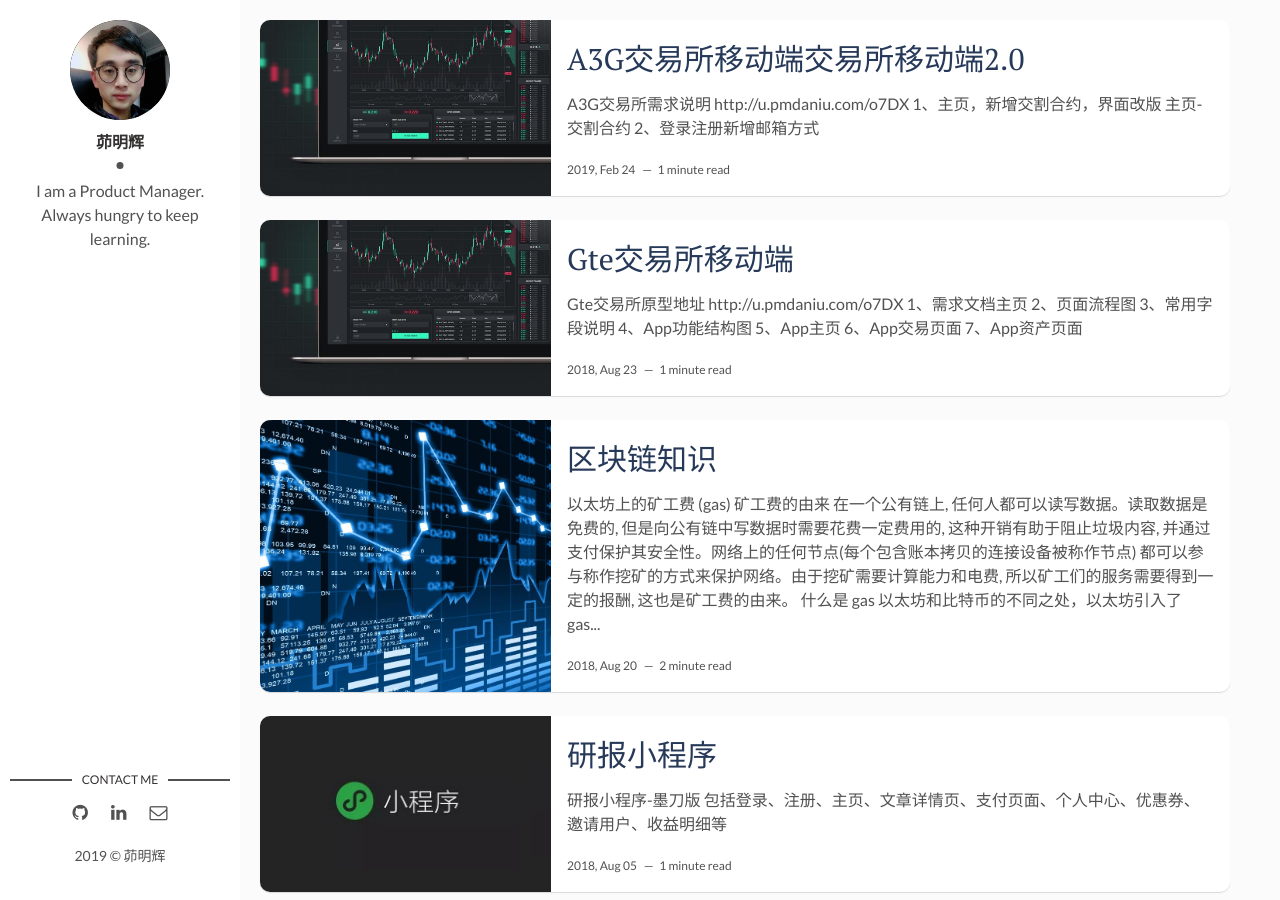
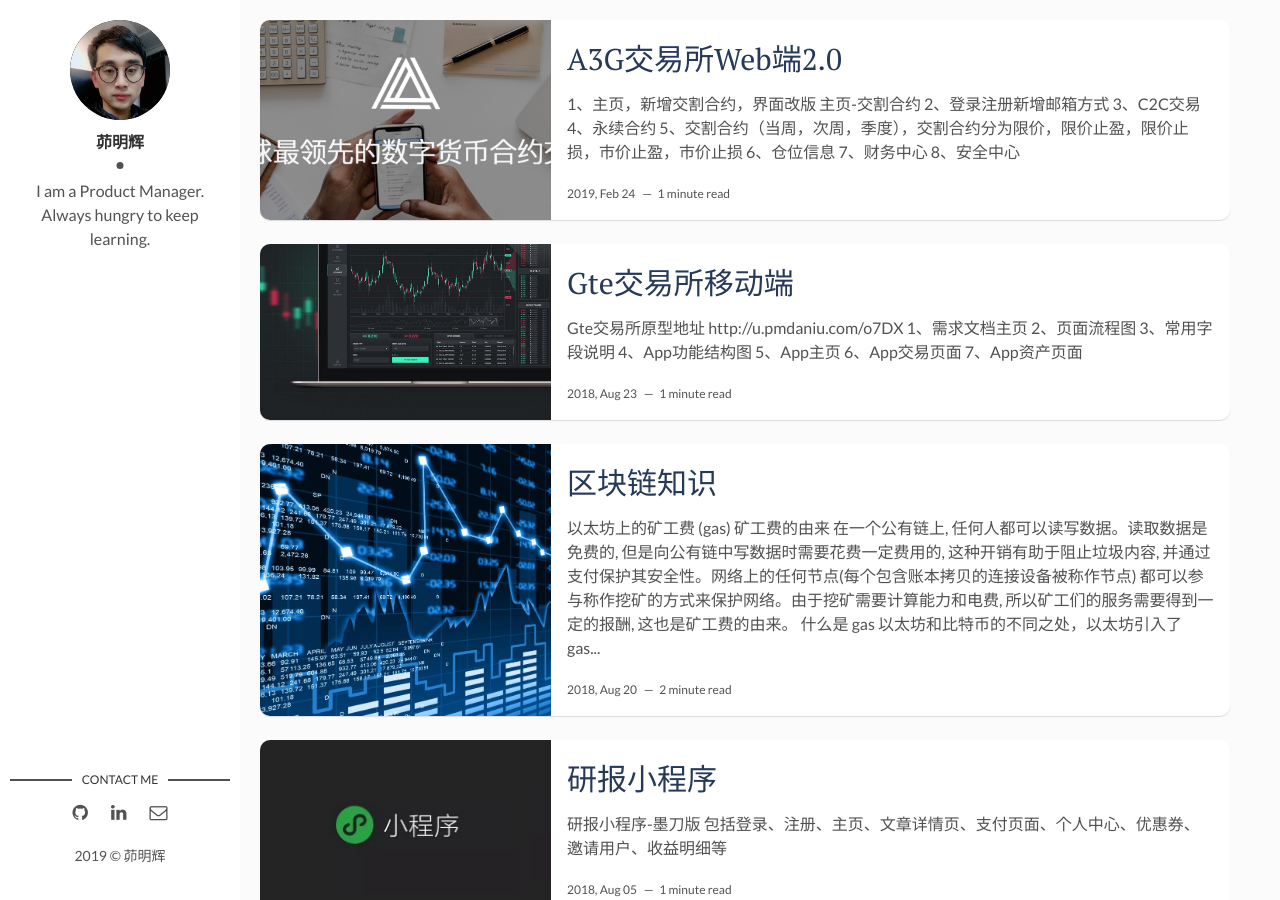
Before and after one commit to maominghui/maominghui.github.io, a Jekyll site: the page built from index.html, in a window 1280 px wide and 900 px high. Built offline with Jekyll 4.4.1, drawn with Linux system fonts in a browser that asks for light colours; the list of posts is cut into pages by our own code.

Commit message:
修改a3g内容
修改a3g内容

```diff
--- a/_posts/2019-02-24-A3G交易所Web端.md
+++ b/_posts/2019-02-24-A3G交易所Web端.md
@@ -1,14 +1,12 @@
 ---
 layout: post
-title: A3G交易所移动端交易所移动端2.0
+title: A3G交易所Web端2.0
 date: 2019-02-24 13:32:20 +0300
 description: You’ll find this post in your `_posts` directory. Go ahead and edit it and re-build the site to see your changes. # Add post description (optional)
-img: gte.jpg # Add image post (optional)
+img: a3g.jpeg # Add image post (optional)
 tags: [交易所]
 ---
 
-> A3G交易所需求说明
-[http://u.pmdaniu.com/o7DX](http://u.pmdaniu.com/o7DX)
 
 ### 1、主页，新增交割合约，界面改版
 ![需求文档主页]({{site.baseurl}}/assets/img/a3g/1_主页.png)
@@ -17,4 +15,35 @@
 ![主页-交割合约]({{site.baseurl}}/assets/img/a3g/1-1_主页交割合约.png)
 
 ### 2、登录注册新增邮箱方式
-![手机号登录]({{site.baseurl}}/assets/img/a3g/1-2_登录手机号.png)
+![img]({{site.baseurl}}/assets/img/a3g/1-2_登录手机号.png)
+![img]({{site.baseurl}}/assets/img/a3g/1-2-1_登录邮箱.png)
+![img]({{site.baseurl}}/assets/img/a3g/1-3_忘记密码手机号找回.png)
+![img]({{site.baseurl}}/assets/img/a3g/1-3-1_忘记密码邮箱找回.png)
+![img]({{site.baseurl}}/assets/img/a3g/1-4_注册手机号.png)
+![img]({{site.baseurl}}/assets/img/a3g/1-4-1_注册邮箱.png)
+
+### 3、C2C交易
+![img]({{site.baseurl}}/assets/img/a3g/1-5_C2C交易.png)
+
+### 4、永续合约
+![img]({{site.baseurl}}/assets/img/a3g/1-6_永续合约.png)
+
+### 5、交割合约（当周，次周，季度），交割合约分为限价，限价止盈，限价止损，市价止盈，市价止损
+![img]({{site.baseurl}}/assets/img/a3g/1-6-1_交割合约.png)
+
+### 6、仓位信息
+![img]({{site.baseurl}}/assets/img/a3g/1-6-1-3_交割合约仓位区.png)
+
+### 7、财务中心
+![img]({{site.baseurl}}/assets/img/a3g/1-7_财务中心.png)
+![img]({{site.baseurl}}/assets/img/a3g/1-7-1_委托管理.png)
+![img]({{site.baseurl}}/assets/img/a3g/1-7-2_成交查询.png)
+
+### 8、安全中心
+![img]({{site.baseurl}}/assets/img/a3g/1-8_安全中心.png)
+![img]({{site.baseurl}}/assets/img/a3g/1-8-1_实名认证.png)
+![img]({{site.baseurl}}/assets/img/a3g/1-8-2_安全设置.png)
+![img]({{site.baseurl}}/assets/img/a3g/1-8-2-1_修改登录密码.png)
+![img]({{site.baseurl}}/assets/img/a3g/1-8-2-2_修改交易密码.png)
+![img]({{site.baseurl}}/assets/img/a3g/1-8-2-3_银行卡绑定.png)
+![img]({{site.baseurl}}/assets/img/a3g/1-8-2-4_支付宝绑定.png)
```
Also changed, not shown: assets/img/a3g.jpeg (added).
